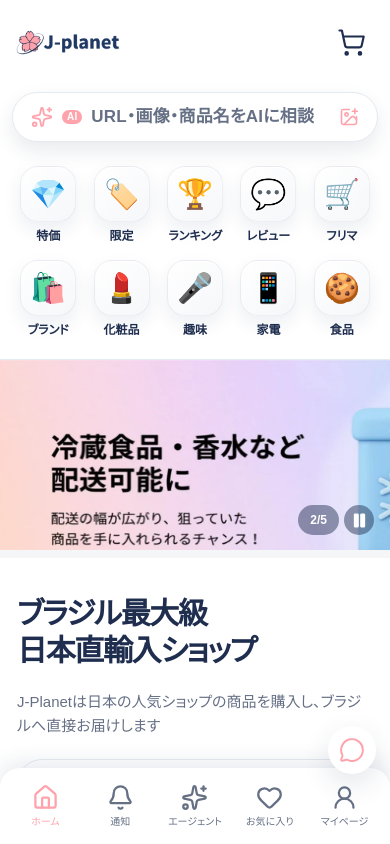
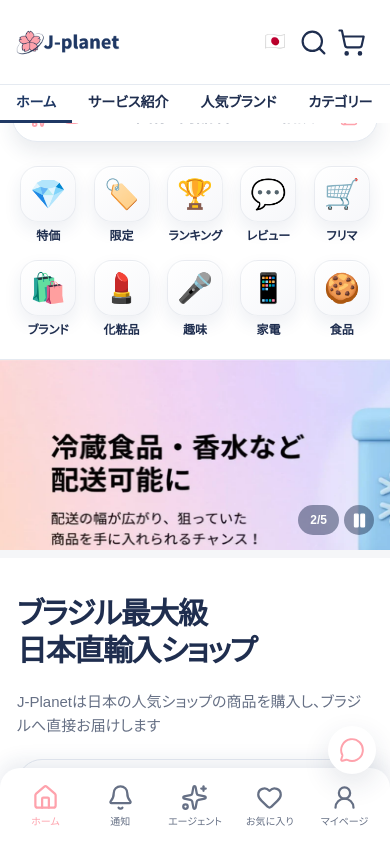
Before and after one commit to tetsufujita/jplanet-commerce-mock, a React (Vite) app: page /sazo-commerce-mock in a window 390 px wide. Shown: the top 844 px of the page. Built offline with nearby package versions, Linux system fonts and the light colour scheme.

Commit message:
feat: restore SAZO mobile header hierarchy

```diff
--- a/src/sazo-commerce/SazoShell.tsx
+++ b/src/sazo-commerce/SazoShell.tsx
@@ -275,22 +275,17 @@ export function SazoShell({ children, dispatch, state }: SazoShellProps) {
                 className="sazo-mobile-header-actions"
                 role="group"
               >
-                {state.view === "home" ? null : (
-                  <>
                 <button aria-label={t("sazo.actions.language")} type="button">
                   <span aria-hidden>🇯🇵</span>
                 </button>
                 <button aria-label={t("sazo.navigation.search")} type="button">
                   <Search aria-hidden size={22} strokeWidth={2.2} />
                 </button>
-                  </>
-                )}
                 <button aria-label={t("sazo.actions.cart")} type="button">
                   <ShoppingCart aria-hidden size={23} strokeWidth={2.2} />
                 </button>
               </div>
             </div>
-            {state.view === "home" ? null : (
             <nav
               aria-label={t("sazo.navigation.mobileSecondaryLabel")}
               className="sazo-mobile-secondary-nav"
@@ -306,7 +301,6 @@ export function SazoShell({ children, dispatch, state }: SazoShellProps) {
                 />
               ))}
             </nav>
-            )}
           </header>
         )}
 
```
Also changed, not shown: 1 other file (tests, documents, lock files or other folders). Lines whose indentation alone changed are shown as unchanged.
